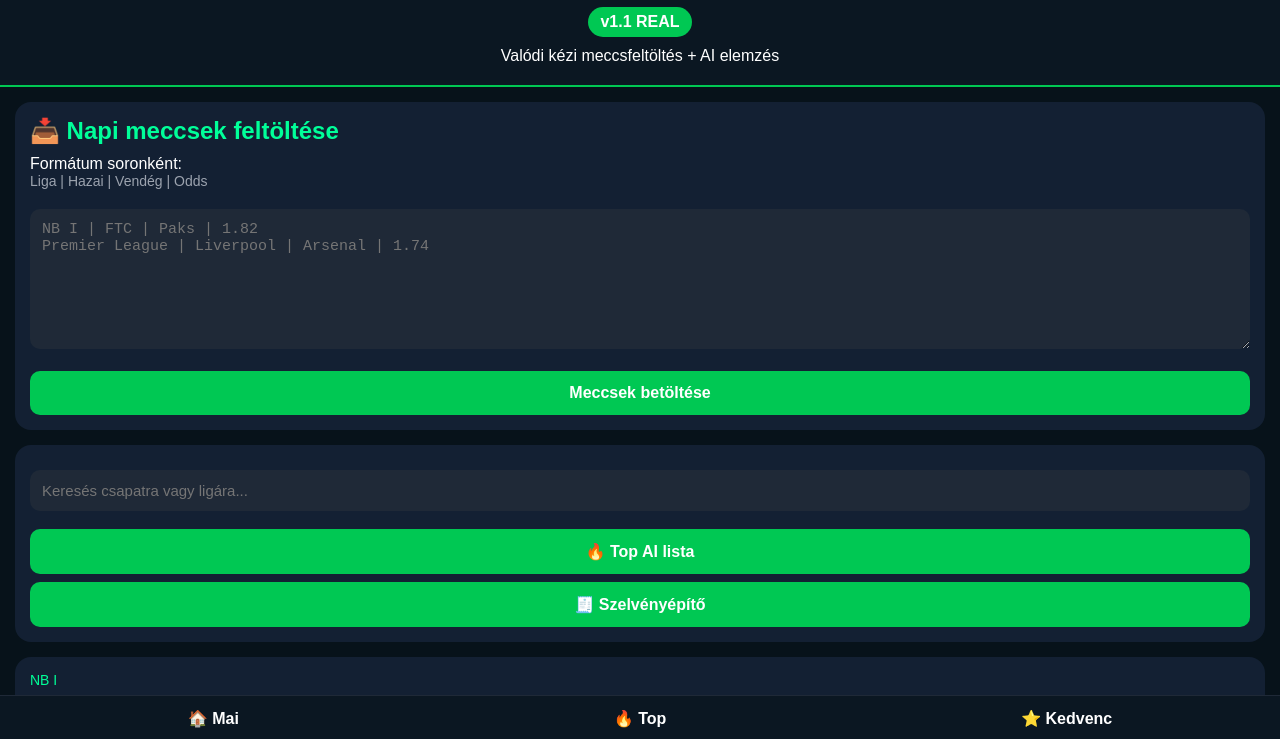
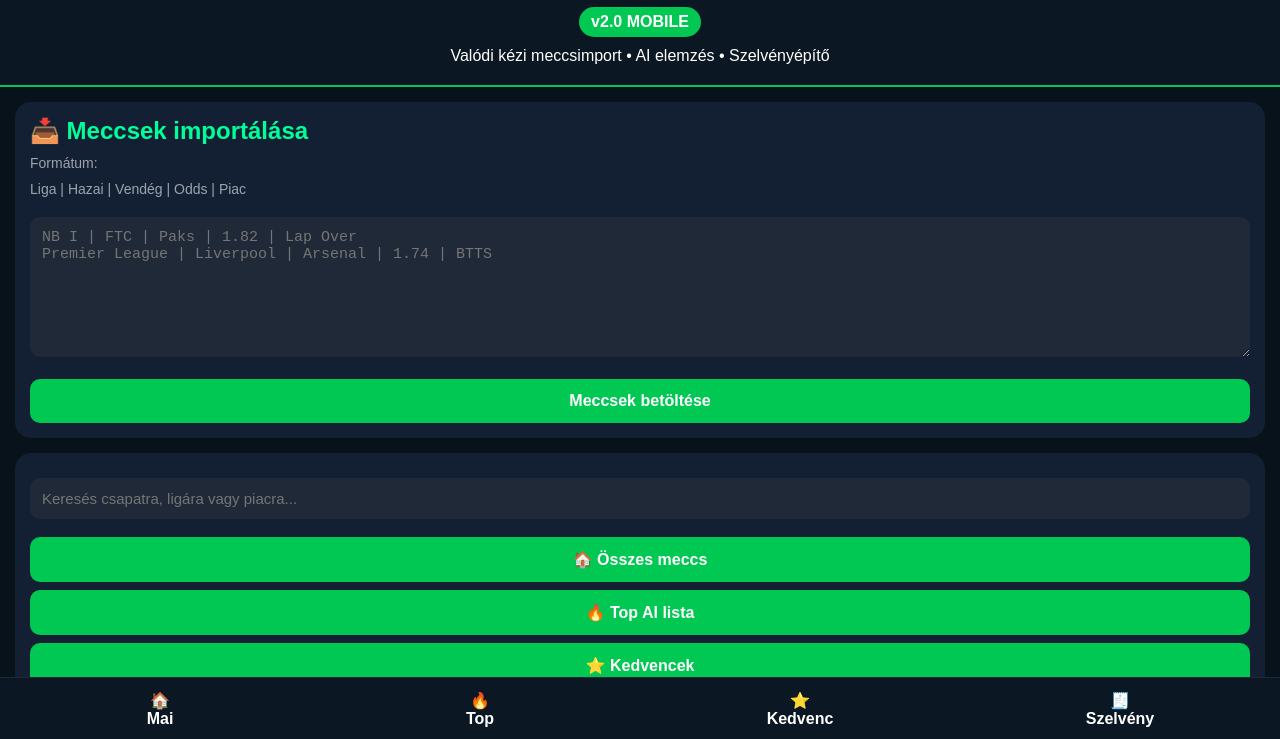
Before and after one commit to apagyizsolt6-ship-it/tippradar-ai2, a plain HTML site: page index.html in a window 1280 px wide. Shown: the part 59-798 px from the top of the page. Drawn offline with Linux system fonts and the light colour scheme.

Commit message:
Update index.html

```diff
--- a/index.html
+++ b/index.html
@@ -3,7 +3,7 @@
 <head>
   <meta charset="UTF-8">
   <meta name="viewport" content="width=device-width, initial-scale=1.0">
-  <title>TippRadar AI v1.1 REAL</title>
+  <title>TippRadar AI v2.0 Mobile</title>
   <link rel="stylesheet" href="style.css">
 </head>
 
@@ -11,27 +11,34 @@
 
 <header>
   <h1>⚽ TippRadar AI</h1>
-  <div class="version">v1.1 REAL</div>
-  <p>Valódi kézi meccsfeltöltés + AI elemzés</p>
+  <div class="version">v2.0 MOBILE</div>
+  <p>Valódi kézi meccsimport • AI elemzés • Szelvényépítő</p>
 </header>
 
 <main>
 
   <section class="panel">
-    <h2>📥 Napi meccsek feltöltése</h2>
-    <p>Formátum soronként:</p>
-    <p class="hint">Liga | Hazai | Vendég | Odds</p>
+    <h2>📥 Meccsek importálása</h2>
+    <p class="hint">Formátum:</p>
+    <p class="hint">Liga | Hazai | Vendég | Odds | Piac</p>
 
-    <textarea id="matchInput" placeholder="NB I | FTC | Paks | 1.82&#10;Premier League | Liverpool | Arsenal | 1.74"></textarea>
+    <textarea id="matchInput" placeholder="NB I | FTC | Paks | 1.82 | Lap Over&#10;Premier League | Liverpool | Arsenal | 1.74 | BTTS"></textarea>
 
     <button onclick="loadManualMatches()">Meccsek betöltése</button>
   </section>
 
   <section class="panel">
-    <input id="searchInput" placeholder="Keresés csapatra vagy ligára..." oninput="renderMatches()">
+    <input id="searchInput" placeholder="Keresés csapatra, ligára vagy piacra..." oninput="renderMatches()">
+
+    <button onclick="showAll()">🏠 Összes meccs</button>
     <button onclick="showTop()">🔥 Top AI lista</button>
-    <button onclick="buildTicket()">🧾 Szelvényépítő</button>
+    <button onclick="showFavorites()">⭐ Kedvencek</button>
+    <button onclick="buildTicket('safe')">🧾 Biztonságos szelvény</button>
+    <button onclick="buildTicket('value')">🎯 Value szelvény</button>
+    <button onclick="buildTicket('high')">🚀 Magas odds szelvény</button>
   </section>
+
+  <section id="statsBox" class="panel"></section>
 
   <section id="ticketBox" class="panel hidden"></section>
 
@@ -40,9 +47,10 @@
 </main>
 
 <nav>
-  <button onclick="renderMatches()">🏠 Mai</button>
-  <button onclick="showTop()">🔥 Top</button>
-  <button onclick="showFavorites()">⭐ Kedvenc</button>
+  <button onclick="showAll()">🏠<br>Mai</button>
+  <button onclick="showTop()">🔥<br>Top</button>
+  <button onclick="showFavorites()">⭐<br>Kedvenc</button>
+  <button onclick="buildTicket('safe')">🧾<br>Szelvény</button>
 </nav>
 
 <script src="matches.js"></script>
```
